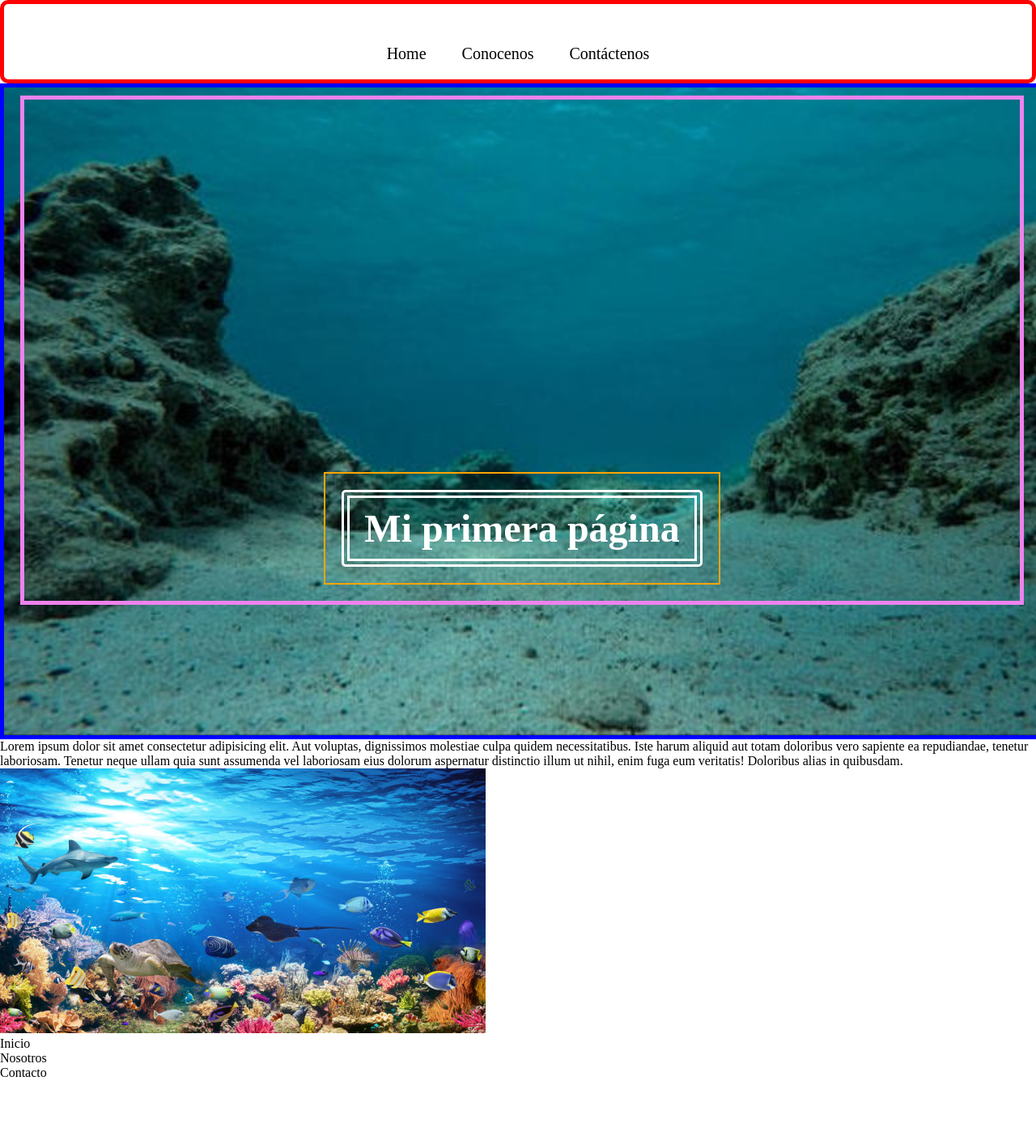
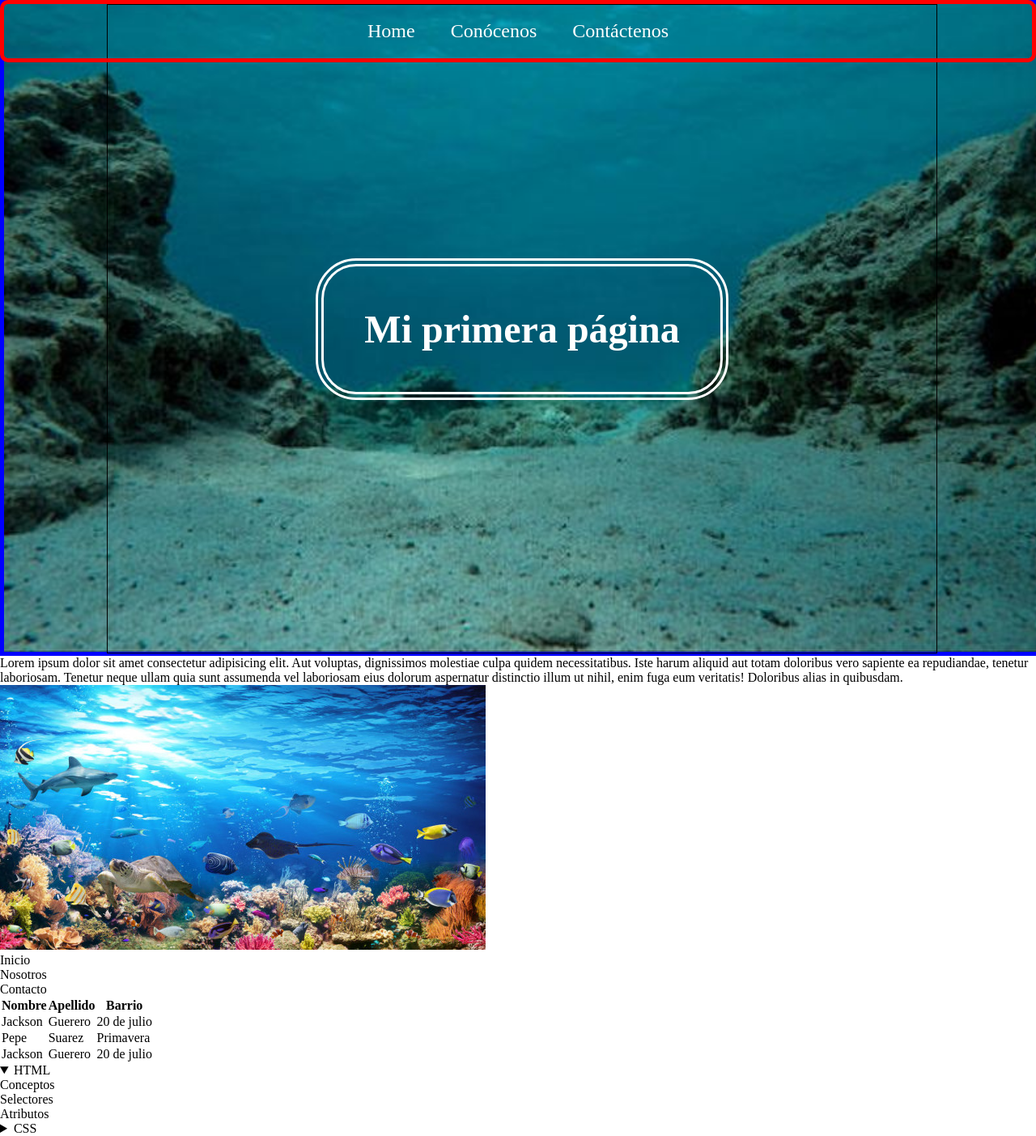
Before and after one commit to jacksonguerrer0/Ejemplo_ClaseUno, a plain HTML site: page index.html in a window 1280 px wide. Shown: the whole page at 81% size. Before the commit the page ends 1334 px from the top, so only its background shows below. Drawn offline with Linux system fonts and the light colour scheme.

Commit message:
Haciendo cambios con conocimientos vistos en clase 1 y clase 2 de HTML Y CSS

```diff
--- /dev/null
+++ b/Styles/contacto.css
@@ -0,0 +1,7 @@
+.navbar {
+    background-color: royalblue;
+}
+.formulario {
+    position: absolute;
+    margin-top: 200px;
+}
--- a/Styles/style.css
+++ b/Styles/style.css
@@ -5,46 +5,56 @@
 body {
     background-color: white;
 }
+.navbar {
+    position: fixed;
+    width: 100%;
+}
 #desordenado {
     border: 5px solid red;
     border-radius: 10px;
     text-align: center;
-    padding-top: 50px;
-    padding-bottom: 20px;
+    list-style: none;
+
 }
 #desordenado li {
     display: inline-block;
-    font-size: 20px;
-    margin: 0px 20px;
+    padding: 20px;
+}
+#desordenado li a{
+    text-decoration: none;
+    color: white;
+    font-size: 24px;
+}
+#desordenado li a:hover {
+    border-bottom:2px solid red;
 }
 header{
     background-image: url("../Images/seaBackground.jpg");
     background-repeat: no-repeat;
     background-size: cover;
+    background-position: center;
     width: 100%;
     height: 100vh;
     border: 5px solid blue;
 }
-.divUno{
-    border: 5px solid violet;
-    margin: 10px 20px;
+
+.contenedor {
+    width: 80%;
+    margin: 0px auto;
+    border: 1px solid black;
 }
-.divDos{
-    border: 2px solid orange;
-    margin: 0px 370px;
-    margin-top: 460px;
-    margin-bottom: 20px;
+.contenedorTitulo {
+    margin: 0px;
+    height: 100vh;
+    display: flex;
+    justify-content: center;
+    align-items: center;
 }
-.contenedor {
-    margin: 0 auto;
-}
-.contenidoTitulo h1{
+.contenedorTitulo h1{
     font-size: 48px;
     color: white;
     border: 10px white double;
-    border-radius: 5px;
-    padding: 10px;
+    border-radius: 50px;
     text-align: center;
-    margin: 20px 20px;
-
+    padding: 50px;
 }
--- a/index.html
+++ b/index.html
@@ -10,21 +10,17 @@
 </head>
 
 <body>
-    <nav>
+    <nav class="navbar">
         <ul id="desordenado" class="lista">
-            <li>Home</li>
-            <li>Conocenos</li>
-            <li>Contáctenos</li>
+            <li><a href="index.html">Home</a></li>
+            <li><a href="#">Conócenos</a></li>
+            <li><a href="contacto.html">Contáctenos</a></li>
         </ul>
     </nav>
     <header>
-        <div class="divUno">
-            <div class="divDos">
-                <div class="contenedor">
-                    <div class="contenidoTitulo">
-                        <h1>Mi primera página</h1>
-                    </div>
-                </div>
+        <div class="contenedor">
+            <div class="contenedorTitulo">
+                <h1>Mi primera página</h1>
             </div>
         </div>
     </header>
@@ -36,7 +32,64 @@
         <li>Nosotros</li>
         <li>Contacto</li>
     </ol>
-
+    <main>
+        <div class="principal">
+            <div class="contenedorp">
+                <article class="arcticle">
+                    <h2></h2>
+                    <p></p>
+                </article>
+            </div>
+            <div class="tabla">
+                <div class="contenedorp">
+                    <div class="contenidoTabla">
+                        <table>
+                            <thead>
+                                <tr>
+                                    <th>Nombre</th>
+                                    <th>Apellido</th>
+                                    <th>Barrio</th>
+                                </tr>
+                            </thead>
+                            <tbody>
+                                <tr>
+                                    <td>Jackson</td>
+                                    <td>Guerero</td>
+                                    <td>20 de julio</td>
+                                </tr>
+                                <tr>
+                                    <td>Pepe</td>
+                                    <td>Suarez</td>
+                                    <td>Primavera</td>
+                                </tr>
+                                <tr>
+                                    <td>Jackson</td>
+                                    <td>Guerero</td>
+                                    <td>20 de julio</td>
+                                </tr>
+                            </tbody>
+                        </table>
+                    </div>
+                </div>
+            </div>
+        </div>
+    </main>
+    <details open>
+        <summary>HTML</summary>
+        <ol>
+            <li>Conceptos</li>
+            <li>Selectores</li>
+            <li>Atributos</li>
+        </ol>
+    </details>
+    <details>
+        <summary>CSS</summary>
+        <ol>
+            <li>Modelo de caja</li>
+            <li>Display</li>
+            <li>Hover</li>
+        </ol>
+    </details>
 
 </body>
 
```
Also changed, not shown: contacto.html (added, +64 -0 lines).
